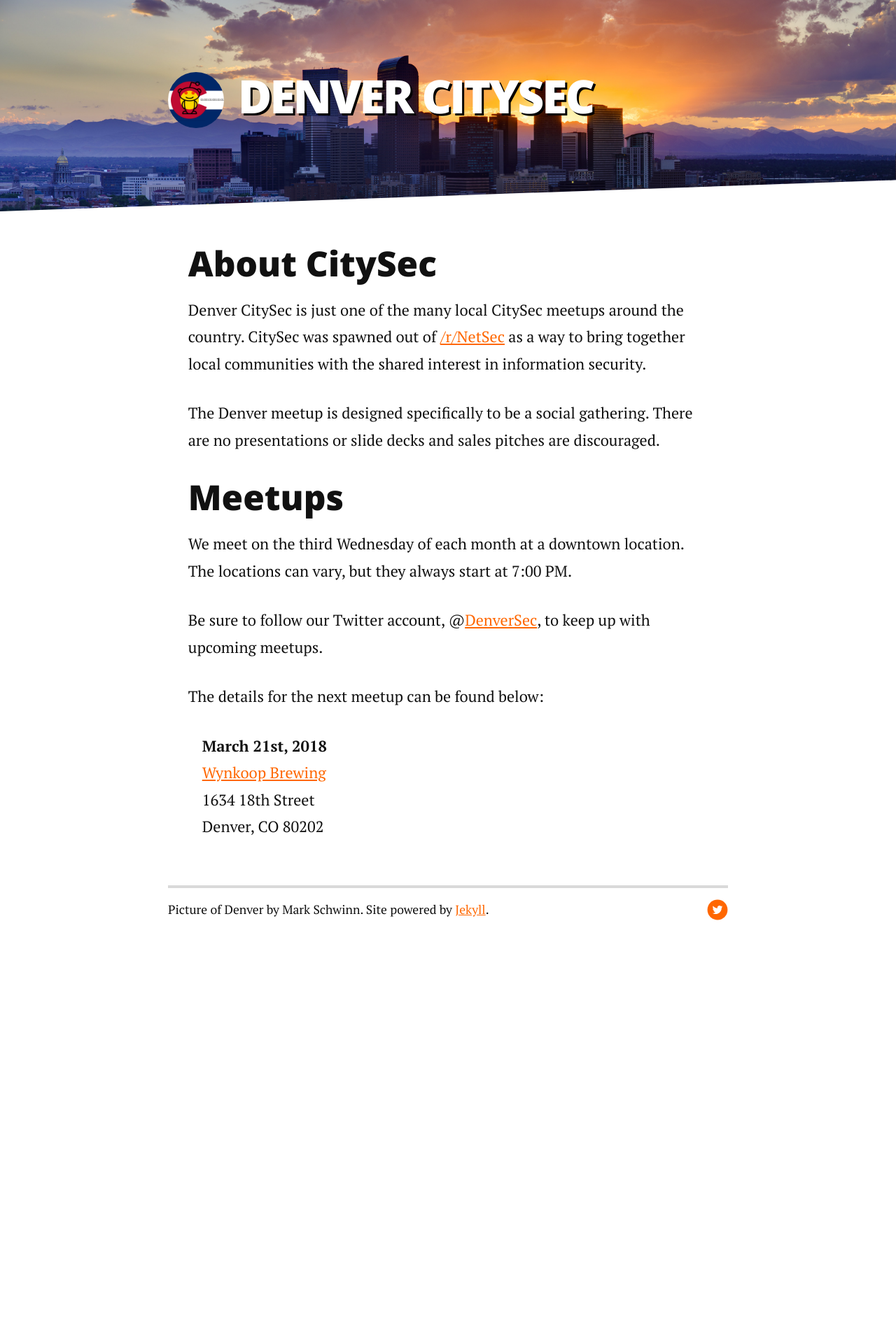
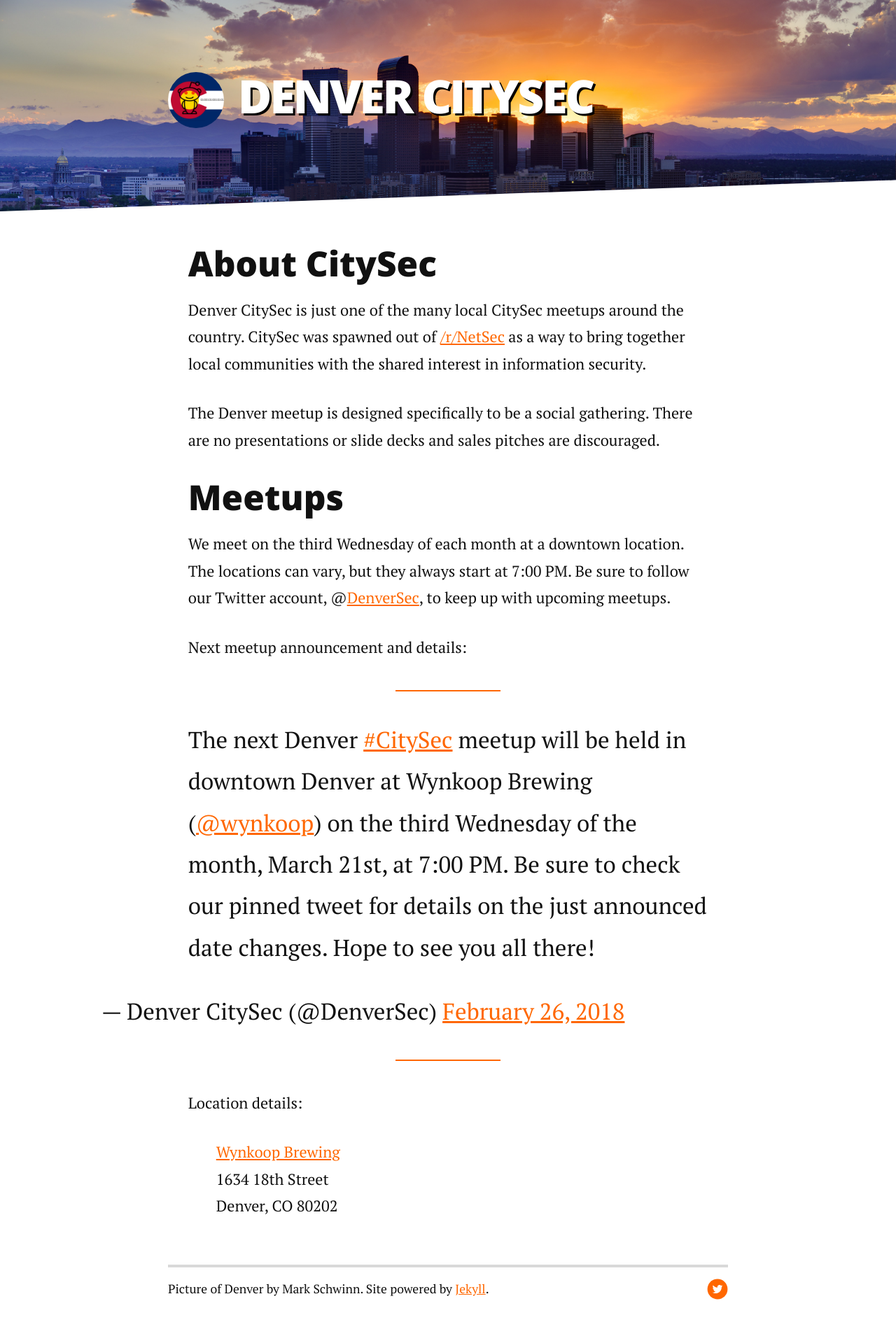
Before and after one commit to denversec/denversec.github.io, a Jekyll site: the page built from index.html, in a window 1280 px wide. Shown: the whole page at 70% size. Built offline with Jekyll 4.4.1, drawn with Linux system fonts in a browser that asks for light colours; nearby versions of some CDN libraries; comment, search, counter and statistics services are not loaded; before the commit the page ends 1357 px from its top, so only the background shows below that.

Commit message:
Change to embedded tweet for next meetup details

```diff
--- a/assets/css/style.css
+++ b/assets/css/style.css
@@ -5,6 +5,10 @@
     line-height:1.15;
     -ms-text-size-adjust:100%;
     -webkit-text-size-adjust:100%
+}
+.twitter-tweet{
+    margin-left:auto;
+    margin-right:auto
 }
 article,aside,footer,header,nav,section{
     display:block
@@ -216,7 +220,7 @@
     }
 }
 p.meetup-details{
-    padding-left: 20px;
+    padding-left: 40px;
 }
 .h3,h3{
     font-size:1.375em;
--- a/index.html
+++ b/index.html
@@ -9,11 +9,14 @@
   <p>The Denver meetup is designed specifically to be a social gathering. There are no presentations or slide decks and sales pitches are discouraged.</p>
 
   <h2>Meetups</h2>
-	<p>We meet on the third Wednesday of each month at a downtown location. The locations can vary, but they always start at 7:00 PM.</p>
-  <p>Be sure to follow our Twitter account, @<a href="https://twitter.com/DenverSec">DenverSec</a>, to keep up with upcoming meetups.</p>
-  <p>The details for the next meetup can be found below:</p>
+	<p>We meet on the third Wednesday of each month at a downtown location. The locations can vary, but they always start at 7:00 PM. Be sure to follow our Twitter account, @<a href="https://twitter.com/DenverSec">DenverSec</a>, to keep up with upcoming meetups.</p>
+  <p>Next meetup announcement and details:</p>
+  <p>
+      <blockquote class="twitter-tweet" data-lang="en"><p lang="en" dir="ltr">The next Denver <a href="https://twitter.com/hashtag/CitySec?src=hash&amp;ref_src=twsrc%5Etfw">#CitySec</a> meetup will be held in downtown Denver at Wynkoop Brewing (<a href="https://twitter.com/Wynkoop?ref_src=twsrc%5Etfw">@wynkoop</a>) on the third Wednesday of the month, March 21st, at 7:00 PM. Be sure to check our pinned tweet for details on the just announced date changes. Hope to see you all there!</p>&mdash; Denver CitySec (@DenverSec) <a href="https://twitter.com/DenverSec/status/968249283278462977?ref_src=twsrc%5Etfw">February 26, 2018</a></blockquote>
+      <script async src="https://platform.twitter.com/widgets.js" charset="utf-8"></script>
+  </p>
+  <p>Location details:</p>
   <p class="meetup-details">
-    <b>March 21st, 2018</b><br/>
     <a href="http://www.wynkoop.com/">Wynkoop Brewing</a><br/>
     1634 18th Street<br/>
     Denver, CO 80202
```
